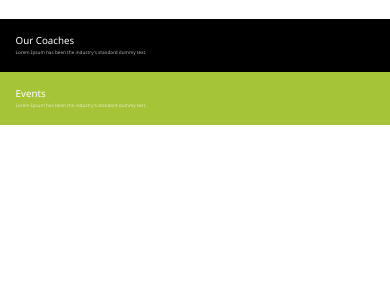
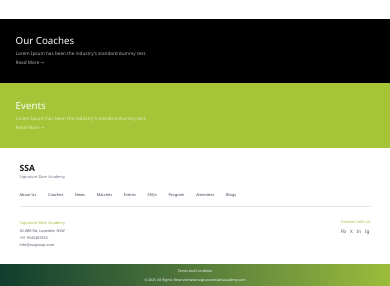
Before and after one commit to TejasviVichare/SSA, a Next.js app: page / in a window 390 px wide. Shown: the part 7318-7604 px from the top of the page. Before the commit the page ends 7443 px from the top, so only its background shows below. Built offline with nearby package versions, Linux system fonts and the light colour scheme.

Commit message:
Fixing Responsiveness

```diff
--- a/app/components/Facilities.jsx
+++ b/app/components/Facilities.jsx
@@ -68,11 +68,15 @@ export default function Facilities() {
       <div className="grid grid-cols-1 md:grid-cols-2">
         <div className="bg-black text-white p-[4vw]">
           <h3 className="text-[2.5vw]">Our Coaches</h3>
-          <p className="text-[1.2vw] opacity-70">Lorem Ipsum has been the industry's standard dummy text.</p>
+          <p className="text-[1.2vw] opacity-70 leading-loose">Lorem Ipsum has been the industry's standard dummy text.</p>
+         <p className="text-[1.2vw] opacity-70 leading-loose">Read More &#8594;</p>
+
         </div>
         <div className="bg-[#a6c437] text-white p-[4vw]">
           <h3 className="text-[2.5vw]">Events</h3>
-          <p className="text-[1.2vw] opacity-70">Lorem Ipsum has been the industry's standard dummy text.</p>
+          <p className="text-[1.2vw] opacity-70 leading-loose">Lorem Ipsum has been the industry's standard dummy text.</p>
+                   <p className="text-[1.2vw] opacity-70 leading-loose">Read More &#8594;</p>
+
         </div>
       </div>
     </section>
--- a/app/components/Footer.jsx
+++ b/app/components/Footer.jsx
@@ -1,73 +1,80 @@
-// import React from 'react'
+import React from 'react'
 
-// const Footer = () => {
-//   return (
-//     <Footer className="w-full bg-white">
-//       {/* Top Section */}
-//       <div className="max-w-[90vw] mx-auto py-[4vw]">
-//         <div className="grid grid-cols-1 md:grid-cols-4 gap-[3vw] items-start">
+const Footer = () => {
+  return (
+    <footer className="w-full bg-white">
+      {/* Top Section */}
+      <div className="max-w-[90vw] mx-auto py-[4vw]">
+        <div className="grid grid-cols-1 md:grid-cols-4 gap-[3vw] items-start">
 
-//           {/* Logo */}
-//           <div>
-//             <div className="text-[2.2vw] font-bold leading-none">SSA</div>
-//             <p className="text-[1vw] text-gray-500 mt-[0.6vw]">
-//               Signature Slam Academy
-//             </p>
-//           </div>
+          {/* Logo */}
+          <div>
+            <div className="text-[2.2vw] font-bold leading-none">SSA</div>
+            <p className="text-[1vw] text-gray-500 mt-[0.6vw]">
+              Signature Slam Academy
+            </p>
+          </div>
 
-//           {/* Navigation */}
-//           <div className="md:col-span-2">
-//             <ul className="flex flex-wrap gap-x-[3vw] gap-y-[1vw] text-[1vw] text-gray-700">
-//               <li className="cursor-pointer">About Us</li>
-//               <li className="cursor-pointer">Coaches</li>
-//               <li className="cursor-pointer">News</li>
-//               <li className="cursor-pointer">Matches</li>
-//               <li className="cursor-pointer">Events</li>
-//               <li className="cursor-pointer">FAQs</li>
-//               <li className="cursor-pointer">Program</li>
-//               <li className="cursor-pointer">Amenities</li>
-//               <li className="cursor-pointer">Blogs</li>
-//             </ul>
+          {/* Navigation */}
+          <div className="md:col-span-2">
+            <ul className="flex flex-wrap gap-x-[3vw] gap-y-[1vw] text-[1vw] text-gray-700">
+              <li className="cursor-pointer">About Us</li>
+              <li className="cursor-pointer">Coaches</li>
+              <li className="cursor-pointer">News</li>
+              <li className="cursor-pointer">Matches</li>
+              <li className="cursor-pointer">Events</li>
+              <li className="cursor-pointer">FAQs</li>
+              <li className="cursor-pointer">Program</li>
+              <li className="cursor-pointer">Amenities</li>
+              <li className="cursor-pointer">Blogs</li>
+            </ul>
 
-//             <div className="border-t border-gray-200 mt-[2vw]" />
-//           </div>
+            <div className="border-t border-gray-200 mt-[2vw]" />
+              {/* Contact */}
+          <div className='w-full pt-3 flex flex-row justify-between gap-6'>
+          <div>
+  <p className="text-[1vw] text-[#9bbd3a] leading-loose ">
+              Signature Slam Academy
+            </p>
+            <p className="text-[0.95vw] text-gray-600  leading-loose">
+              30 WIR Rd, Lovedele, NSW
+            </p>
+            <p className="text-[0.95vw] text-gray-600  leading-loose" >
+              +91 9545487852
+            </p>
+            <p className="text-[0.95vw] text-gray-600  leading-loose">
+              info@ssagroup.com
+            </p>
+          </div>
+               <div>
+          <p className="text-[1vw] text-[#9bbd3a] mb-[0.8vw]">
+              Connect with Us
+            </p>
 
-//           {/* Contact */}
-//           <div>
-//             <p className="text-[1vw] text-[#9bbd3a] mb-[0.8vw]">
-//               Connect with Us
-//             </p>
+            <div className="flex gap-[1vw] mb-[1vw] text-[1.2vw] text-gray-600">
+              <span className="cursor-pointer">Fb</span>
+              <span className="cursor-pointer">X</span>
+              <span className="cursor-pointer">In</span>
+              <span className="cursor-pointer">Ig</span>
+            </div>
+    </div>
+          </div>
+          </div>
 
-//             <div className="flex gap-[1vw] mb-[1vw] text-[1.2vw] text-gray-600">
-//               <span className="cursor-pointer">Fb</span>
-//               <span className="cursor-pointer">X</span>
-//               <span className="cursor-pointer">In</span>
-//               <span className="cursor-pointer">Ig</span>
-//             </div>
 
-//             <p className="text-[0.95vw] text-gray-600">
-//               30 WIR Rd, Lovedele, NSW
-//             </p>
-//             <p className="text-[0.95vw] text-gray-600">
-//               +91 9545487852
-//             </p>
-//             <p className="text-[0.95vw] text-gray-600">
-//               info@ssagroup.com
-//             </p>
-//           </div>
-//         </div>
-//       </div>
+        </div>
+      </div>
 
-//       {/* Bottom Gradient Bar */}
-//       <div className="bg-gradient-to-r from-[#0f3d2e] to-[#9bbd3a]">
-//         <div className="max-w-[90vw] mx-auto py-[1vw] flex flex-col md:flex-row items-center justify-between text-white text-[0.9vw] gap-[1vw]">
-//           <span className="cursor-pointer">Terms And Condition</span>
-//           <span>© 2025 All Rights Reserved www.signatureislamacademy.com</span>
-//           <span className="cursor-pointer">Privacy Policy</span>
-//         </div>
-//       </div>
-//     </Footer>
-//   )
-// }
+      {/* Bottom Gradient Bar */}
+      <div className="bg-gradient-to-r from-[#0f3d2e] to-[#9bbd3a]">
+        <div className="max-w-[90vw] mx-auto py-[1vw] flex flex-col md:flex-row items-center justify-between text-white text-[0.9vw] gap-[1vw]">
+          <span className="cursor-pointer">Terms And Condition</span>
+          <span>© 2025 All Rights Reserved www.signatureislamacademy.com</span>
+          <span className="cursor-pointer">Privacy Policy</span>
+        </div>
+      </div>
+    </footer>
+  )
+}
 
-// export default Footer
+export default Footer
--- a/app/page.js
+++ b/app/page.js
@@ -20,7 +20,7 @@ export default function Home() {
       <Programs />
       <Professionals />
       <Facilities />
-      {/* <Footer /> */}
+      <Footer />
     </>
   );
 }
```
